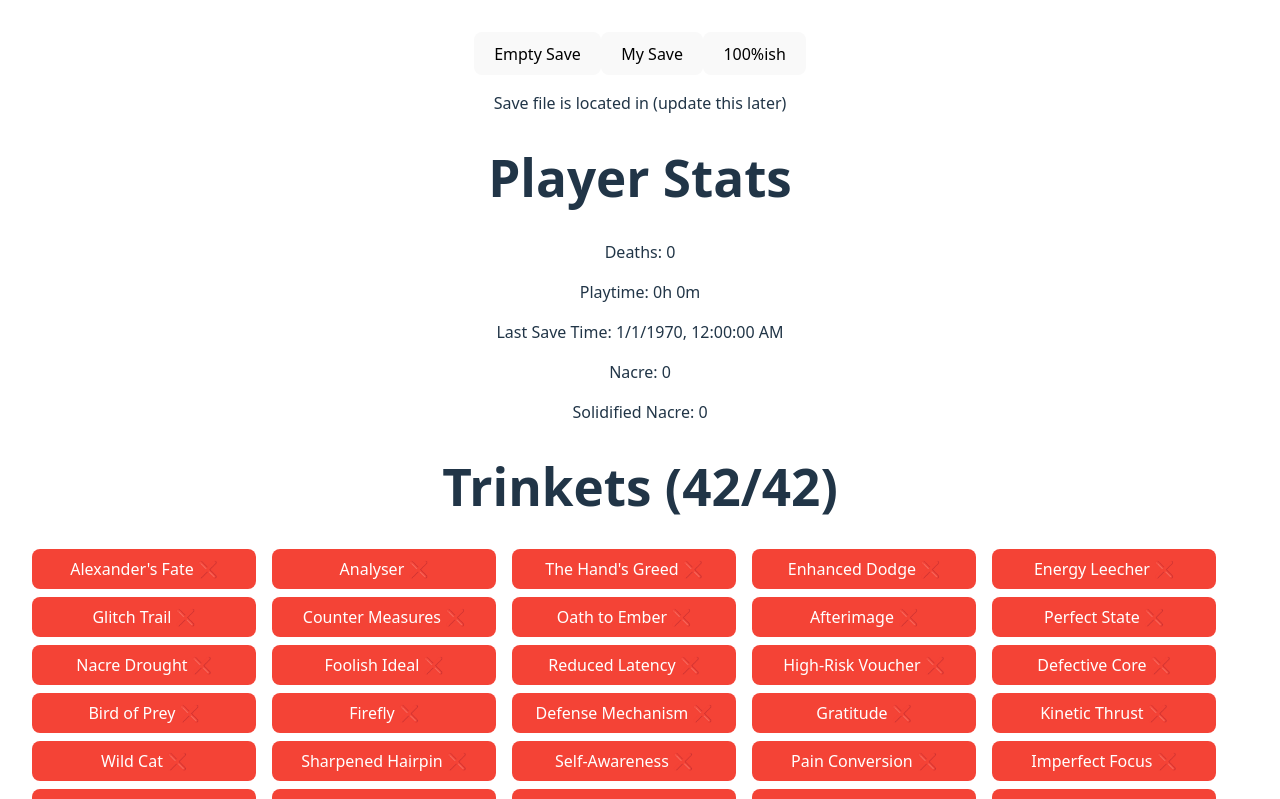
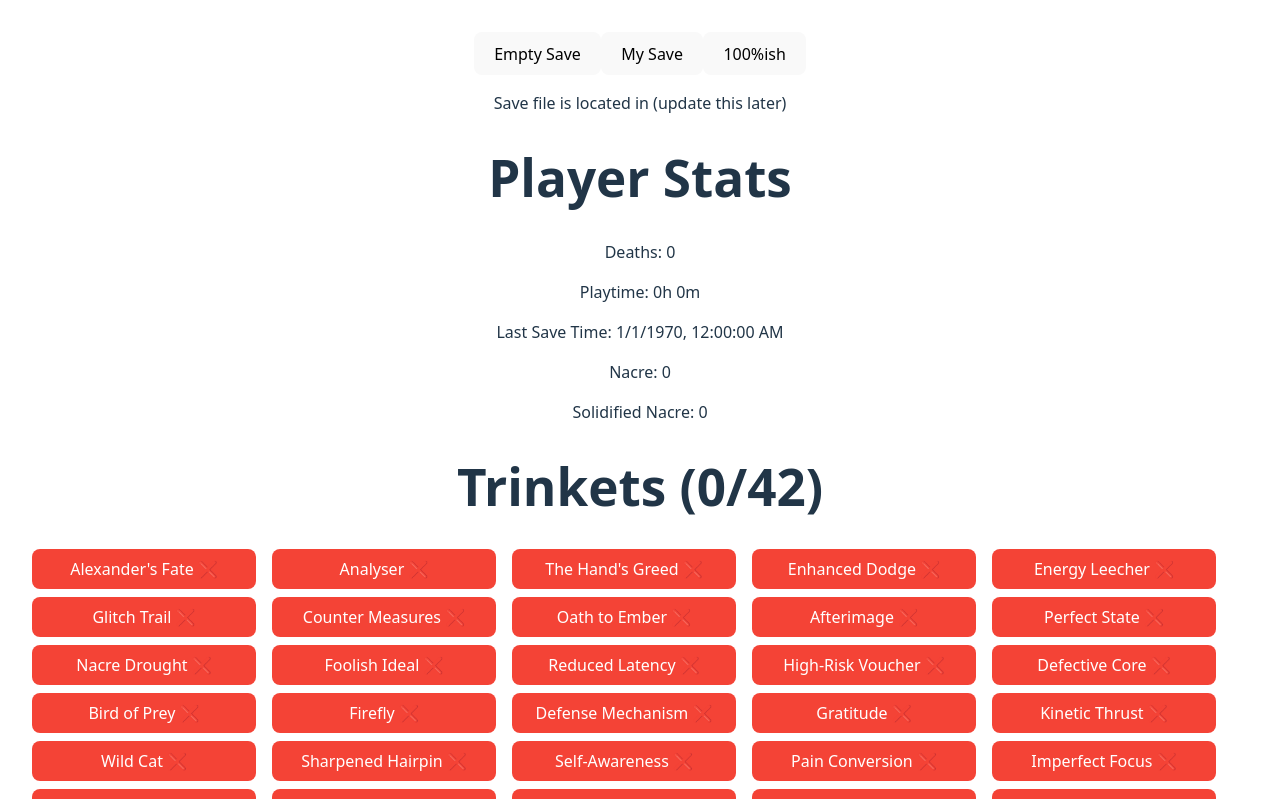
Before and after one commit to The-Black-Lodge/mio-save-analyzer, a React (Vite) app: page / in a window 1280 px wide. Shown: the top 799 px of the page. Built offline with nearby package versions, Linux system fonts and the light colour scheme.

Commit message:
trinket display count

```diff
--- a/src/components/Trinkets.jsx
+++ b/src/components/Trinkets.jsx
@@ -14,7 +14,7 @@ const Trinkets = () => {
   return (
     <>
       <h1>
-        Trinkets ({Object.keys(allTrinkets).length}/
+        Trinkets ({Object.keys(acquiredTrinkets).length}/
         {Object.keys(allTrinkets).length})
       </h1>
       <ul
```
